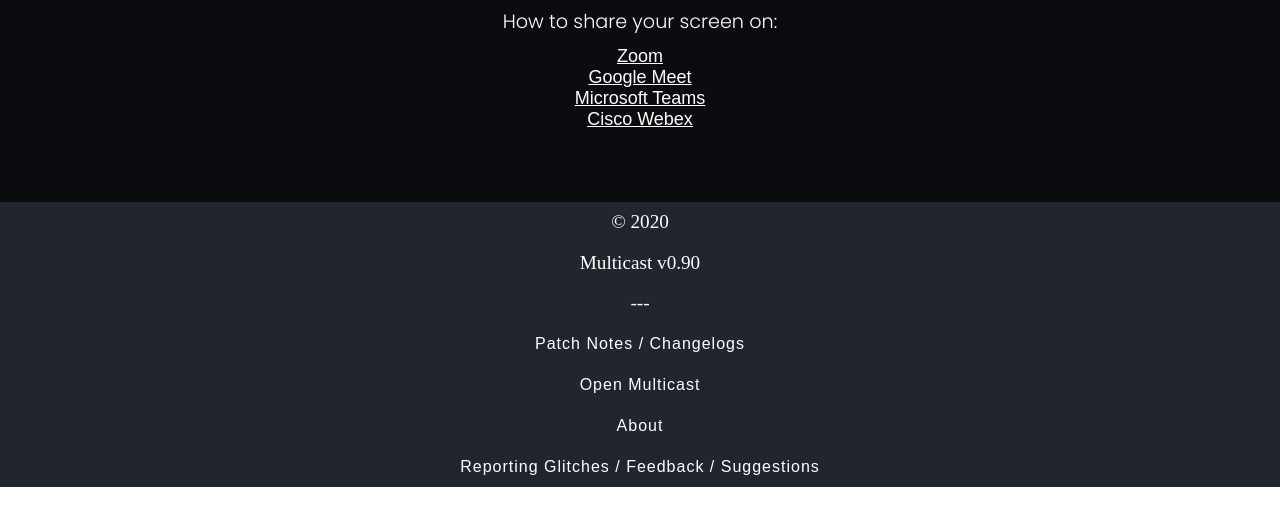
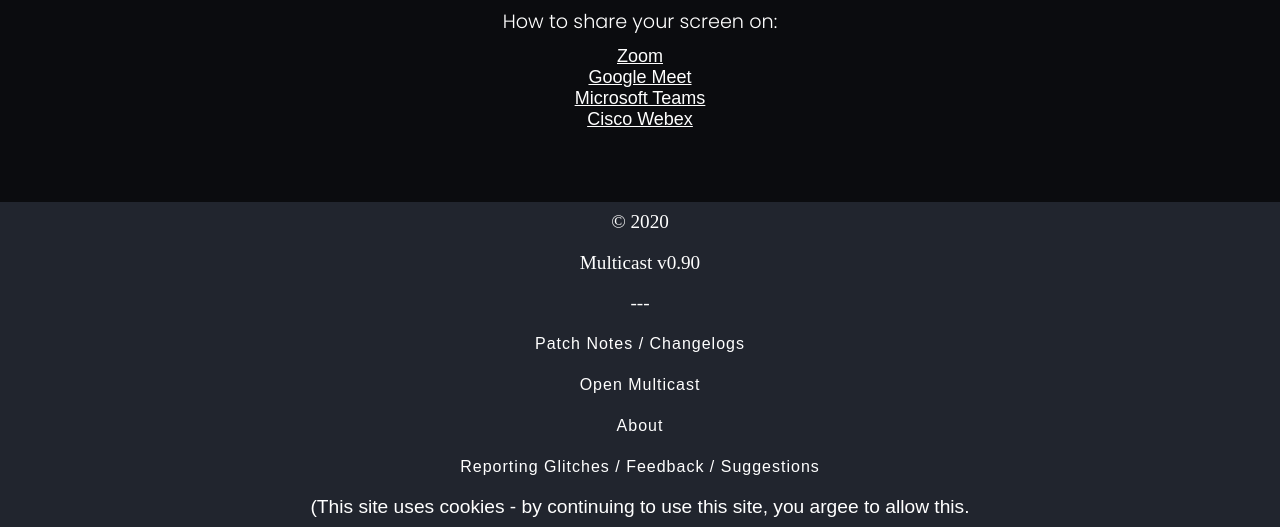
Before and after one commit to JoshBenson37/multicast.github.io, an Electron app: page index.html in a window 1280 px wide. Shown: the part 2019-2546 px from the top of the page. Before the commit the page ends 2506 px from the top, so only its background shows below. Drawn offline with nearby package versions, Linux system fonts and the light colour scheme.

Commit message:
Update index.html

```diff
--- a/index.html
+++ b/index.html
@@ -166,6 +166,8 @@
       <a href="about.html" class="footStyle" target="_blank"> About</a>
             <br>
       <a href="form.html" class="footStyle" target="_blank"> Reporting Glitches / Feedback / Suggestions</a>
+		  <br>
+		  <p class="footStyle"> (This site uses cookies - by continuing to use this site, you argee to allow this.</p>
      </footer>
 
   </div>
```
